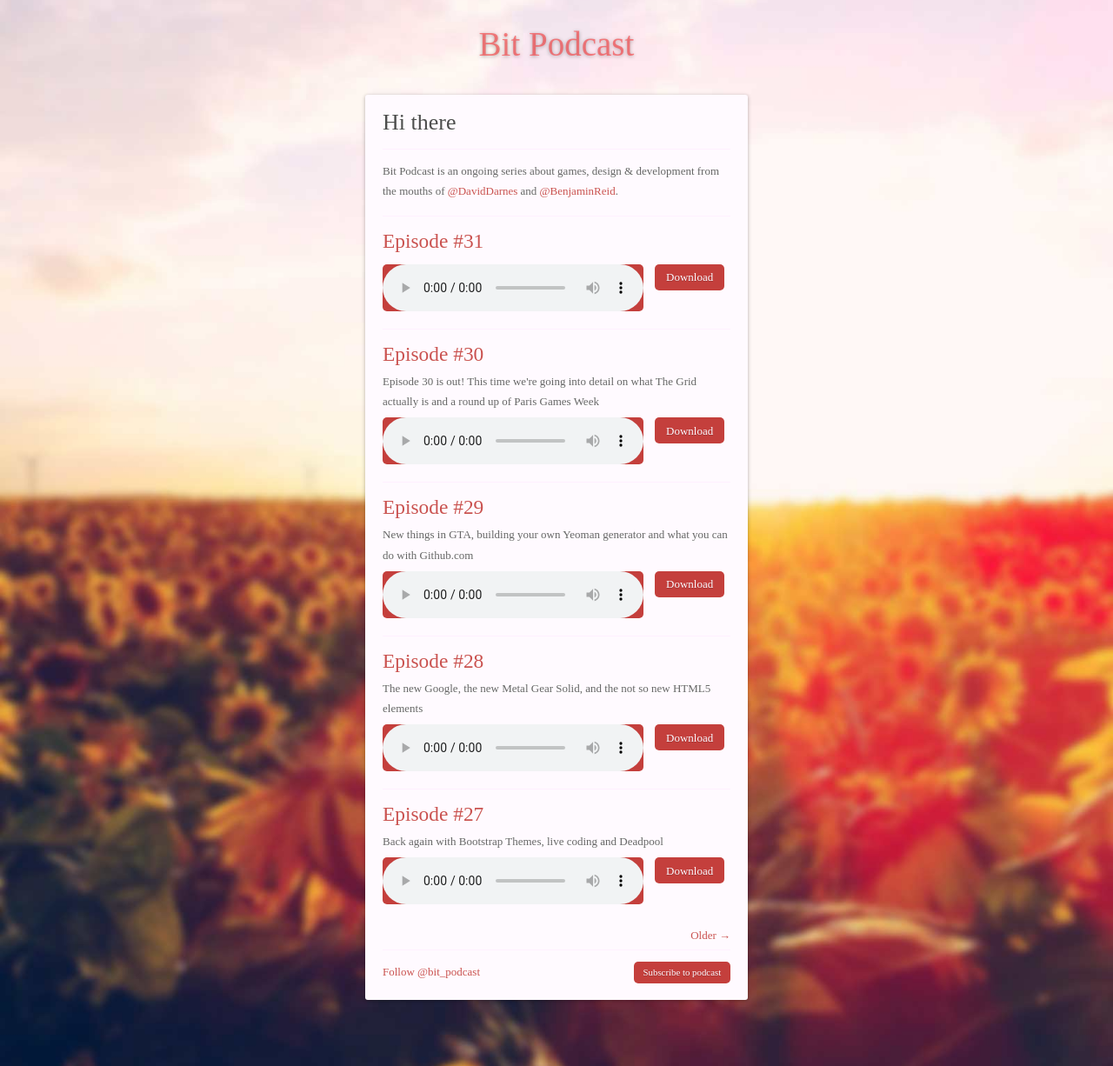
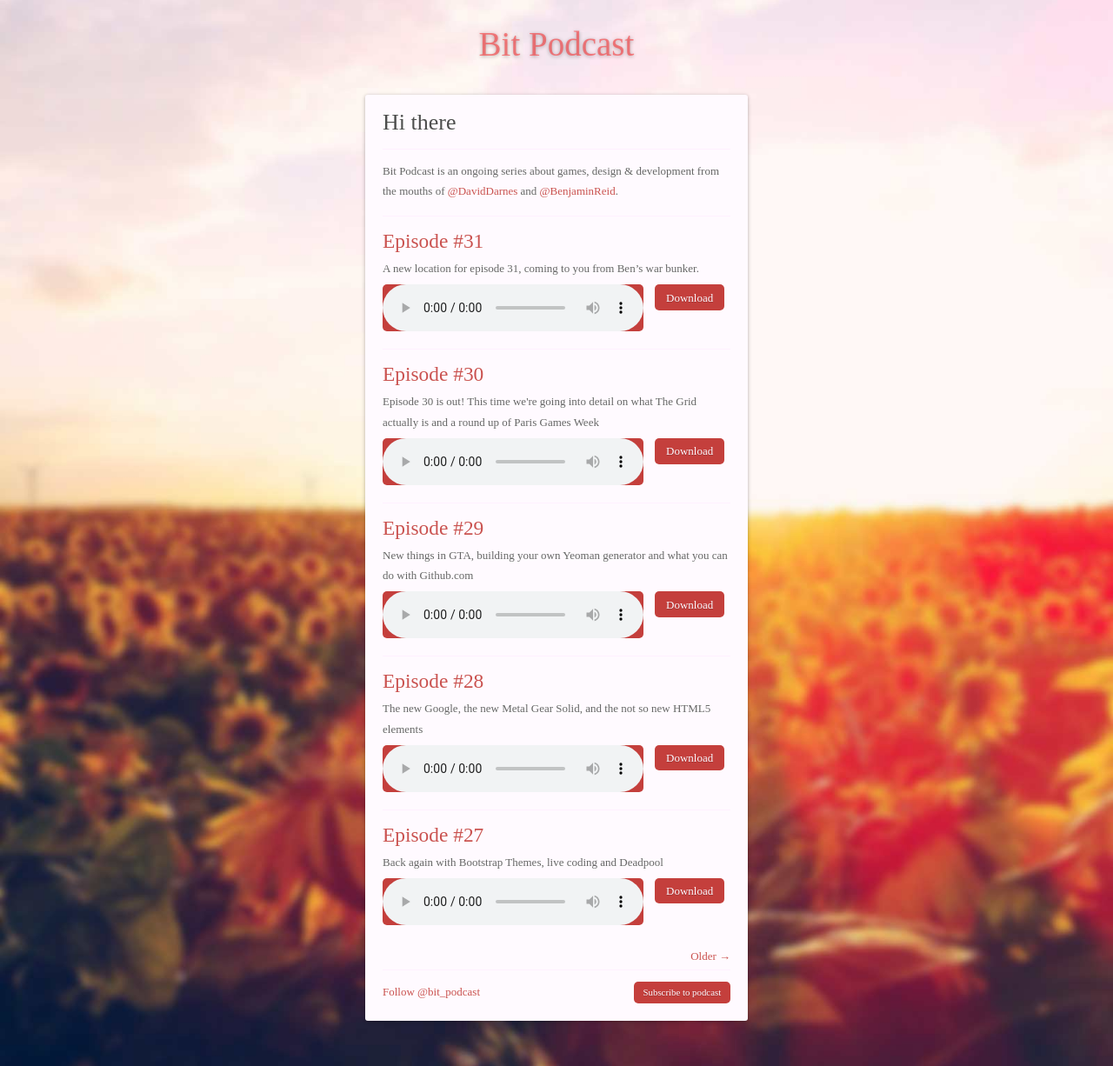
Before and after one commit to benjaminreid/bitpodcast.com, a Jekyll site: the page built from index.html, in a window 1280 px wide. Shown: the whole page at 87% size. Built offline with Jekyll 4.4.1, drawn with Linux system fonts in a browser that asks for light colours; some web fonts are replaced; the list of posts is cut into pages by our own code; comment, search, counter and statistics services are not loaded.

Commit message:
Update 2015-12-04-episode-31.md

```diff
--- a/_posts/2015-12-04-episode-31.md
+++ b/_posts/2015-12-04-episode-31.md
@@ -4,7 +4,7 @@ title: "Episode #31"
 date: 2015-12-04 00:00:00
 file: //s3-eu-west-1.amazonaws.com/bitpodcasts/episode-31.mp3
 file_itunes: //s3-eu-west-1.amazonaws.com/bitpodcasts/episode-31-itunes.m4a
-excerpt: ""
+excerpt: "A new location for episode 31, coming to you from Ben’s war bunker."
 duration: "31:29"
 ---
 
```
